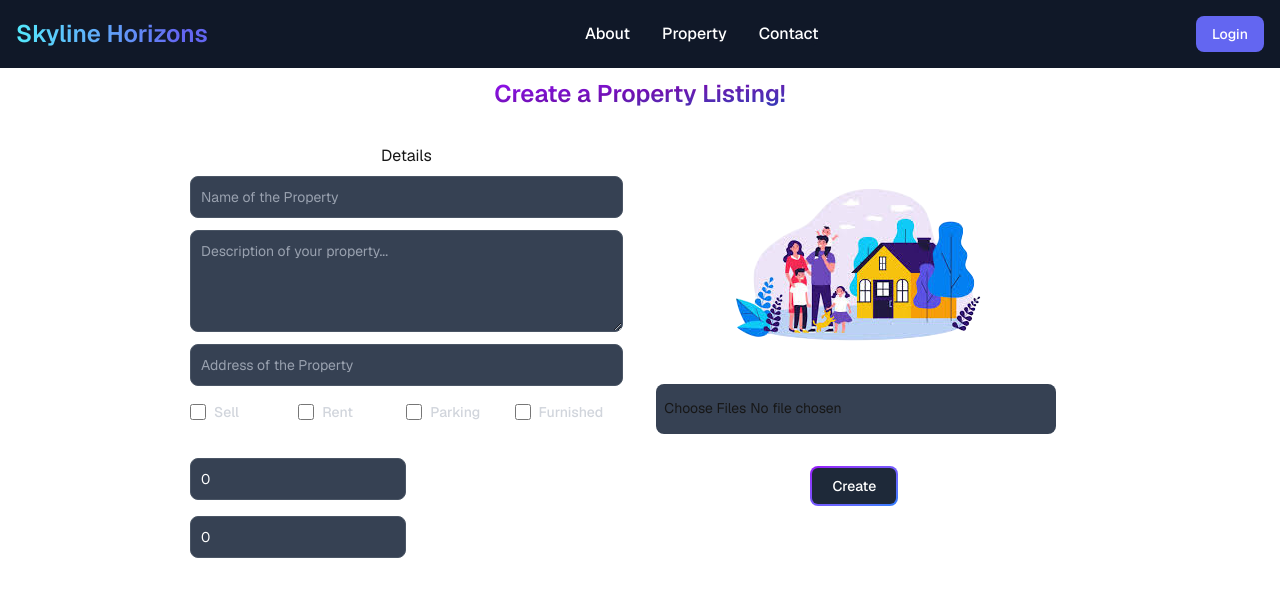
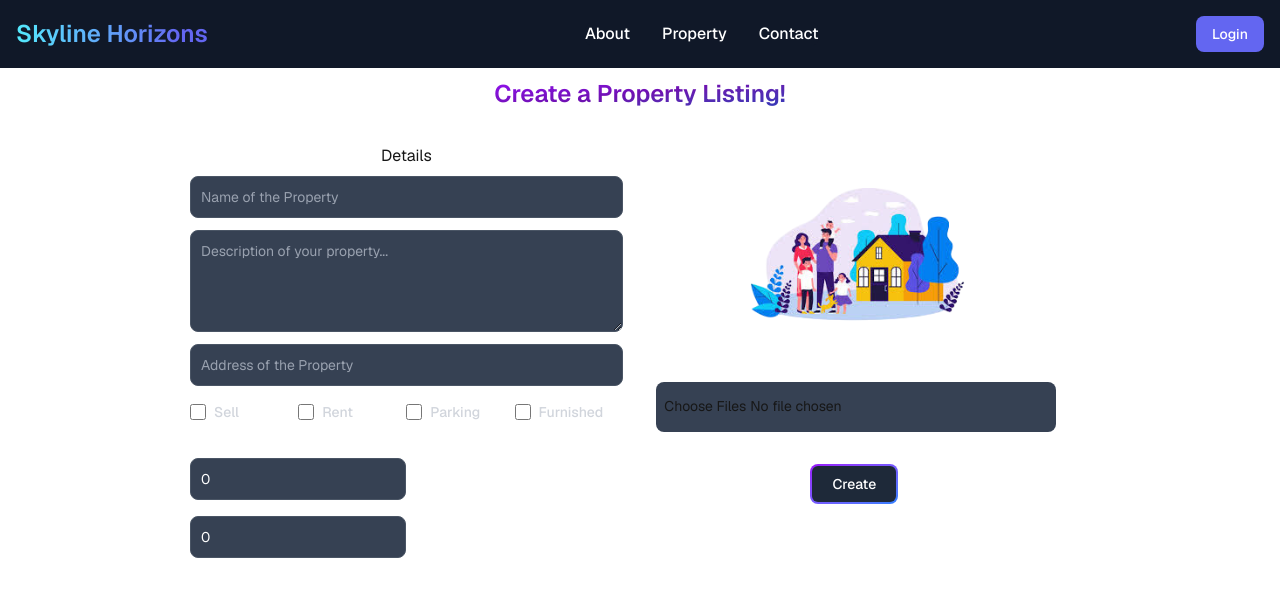
Before and after one commit to HADES248/Skyline-Horizons, a Next.js app: page /property in a window 1280 px wide. Shown: the top 596 px of the page. Built offline with nearby package versions, Linux system fonts and the light colour scheme.

Commit message:
fixing layout shift.

```diff
--- a/src/app/login/page.jsx
+++ b/src/app/login/page.jsx
@@ -4,15 +4,15 @@ import LoginForm from "./LoginForm"
 export default function LogIn() {
   return (
     <div>
-      <div className="container flex flex-col sm:flex-row items-center justify-between overflow-x-hidden">
+      <div className="container flex flex-col sm:flex-row items-center justify-between">
         <Image
           src="/log-in.jpg"
-          alt="Log in image"
+          alt="Login image"
           width={800}
           height={450}
           quality={100}
           priority={true}
-          className="h-[565px] hidden sm:block sm:w-[50%] md:w-[60%] object-cover"
+          className="h-[565px] hidden sm:block sm:w-[50%] md:w-[60%]"
         />
         <div className="md:w-[40%] flex justify-center items-center mt-3 flex-col ml-4 md:ml-6 pr-6 mr-6 p-6 bg-gradient-to-r from-gray-800 via-gray-700 to bg-gray-800 border-gray-700 rounded-xl shadow-lg">
           <h1 className="2xl">Login to Skyline Horizons</h1>
--- a/src/app/property/PropertyForm.jsx
+++ b/src/app/property/PropertyForm.jsx
@@ -83,16 +83,14 @@ export default function PropertyForm() {
         <input type="number" id="rooms" className="border text-sm rounded-lg block w-1/2 my-4 p-2.5 bg-gray-700 border-gray-600 placeholder-gray-400 text-white focus:ring-blue-500 focus:border-blue-500" placeholder="Rooms" max={30} min={1} onChange={(e) => { setRooms(e.target.value) }} value={rooms} required />
       </div>
       <div className="w-[60%] items-center flex flex-col justify-center">
-        <Image src="/property-page.png" alt="property image"
-          width={275}
-          height={183}
-          quality={100}
-          priority={true}
-          style={{
-            width: 'auto',
-            height: 'auto'
-          }}
-          className="w-[240px] h-[180px]" />
+        <div className="w-[240px] h-[180px]">
+          <Image src="/property-page.png" alt="property image"
+            width={275}
+            height={183}
+            quality={100}
+            priority={true}
+          />
+        </div>
         <label className="block mb-2 text-sm font-medium text-white" htmlFor="multiple_files">Upload multiple files (Max 4)</label>
         <input type="file" className="block w-[200px] md:w-[400px] h-[50px] text-sm pl-2 pt-3.5 rounded-lg cursor-pointer bg-gray-700 border-gray-600" id="multiple_files" multiple onChange={(e) => { handleUpload(e); setImages(e.target.files) }} />
         <span className="hidden text-red-800 text-sm mt-1" id="picture" >You can only Upload 4 pictures</span>
```
